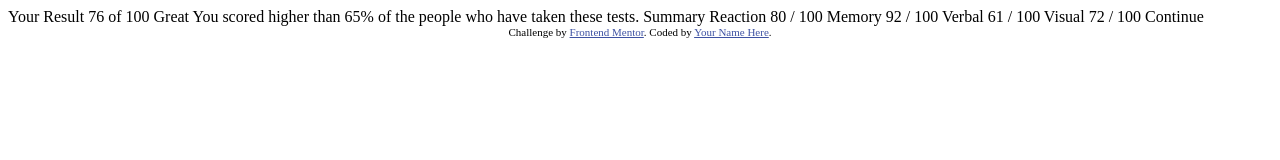
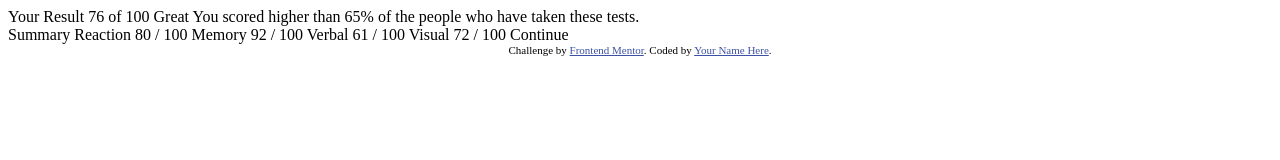
Before and after one commit to Subhadip757/Frontend-Mentor-Projects, a plain HTML site: page Newbie/results-summary-component-main/index.html in a window 1280 px wide. Drawn offline with Linux system fonts and the light colour scheme.

Commit message:
update html

```diff
--- a/Newbie/results-summary-component-main/index.html
+++ b/Newbie/results-summary-component-main/index.html
@@ -7,7 +7,7 @@
   <link rel="icon" type="image/png" sizes="32x32" href="./assets/images/favicon-32x32.png">
 
   <title>Frontend Mentor | Results summary component</title>
-
+  <link rel="stylesheet" href="styles.css">
   <!-- Feel free to remove these styles or customise in your own stylesheet 👍 -->
   <style>
     .attribution { font-size: 11px; text-align: center; }
@@ -15,13 +15,22 @@
   </style>
 </head>
 <body>
+<div class="container">
+  <div class="result">
+    Your Result
+    76
+    of 100
+    Great
+    You scored higher than 65% of the people who have taken these tests.
+  </div>
+  <div class="summary">
 
-  Your Result
-  76
-  of 100
+  </div>
+</div>
 
-  Great
-  You scored higher than 65% of the people who have taken these tests.
+
+
+
 
   Summary
 
```
Also changed, not shown: Newbie/results-summary-component-main/styles.css (added).
